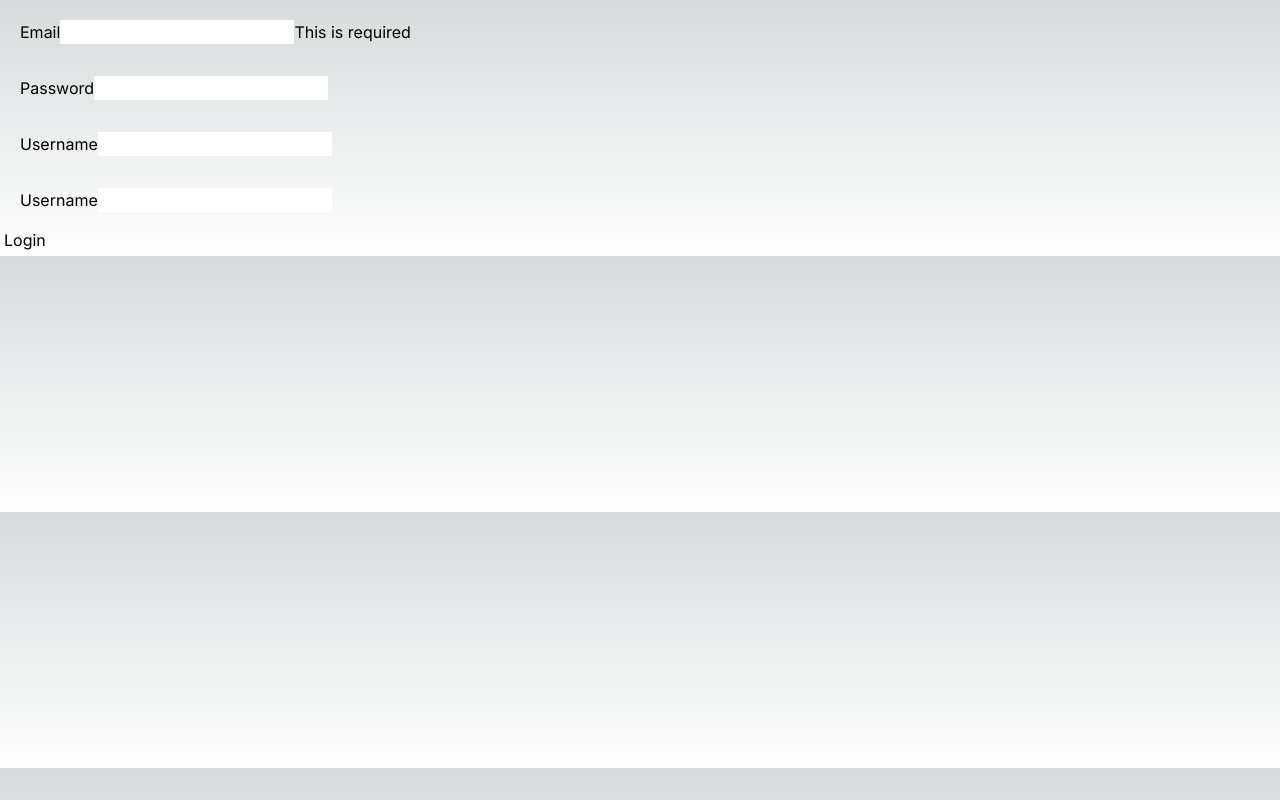
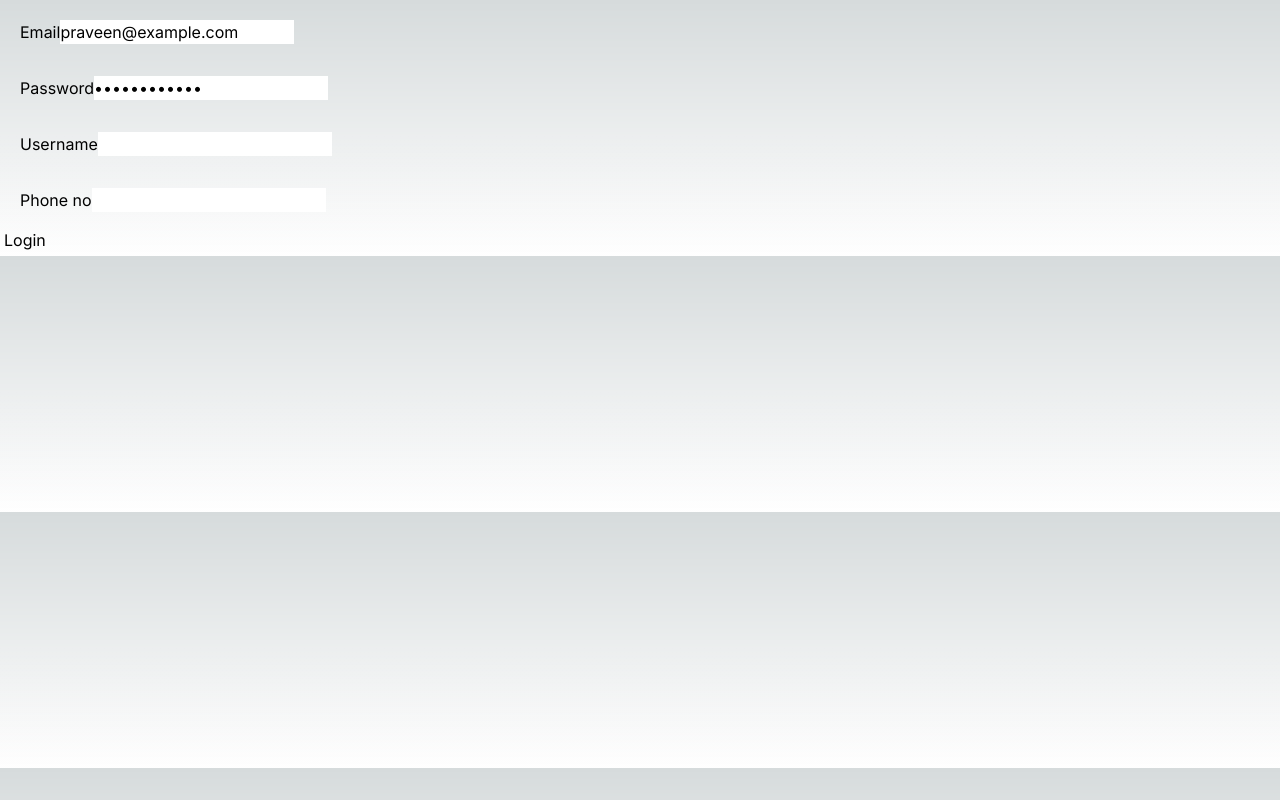
Before and after one commit to frontenddevtrainer/musicstore-nextjs-18mar, a Next.js app: page /login in a window 1280 px wide. Built offline with nearby package versions, Linux system fonts and the light colour scheme.

Commit message:
Added formik

```diff
--- a/app/components/login/index.tsx
+++ b/app/components/login/index.tsx
@@ -1,5 +1,6 @@
 "use client";
 import { useState } from "react";
+import { Formik } from "formik";
 
 const LoginForm = ({
   email = "",
@@ -8,87 +9,76 @@ const LoginForm = ({
   email: string;
   password: string;
 }) => {
-  //   const [emailValue, setEmailValue] = useState(email);
-  //   const [passwordValue, setPasswordValue] = useState(password);
-
-  const [formValue, setFormValue] = useState<{
-    username: string;
-    email: string;
-    password: string;
-    phoneno: string;
-  }>({ username: "", password: "", email: "", phoneno: "" });
-
-  const {
-    email: emailValue,
-    password: passwordValue,
-    username: usernameValue,
-    phoneno,
-  } = formValue;
-
-  const validateForm = (values: any) => {
-    const errors: any = {};
-
-    if (values["email"] === "") {
-      errors["email"] = "This is required";
-    }
-  };
-
-  const handleOnChange = (e) => {
-    const { name, value } = e.target;
-    setFormValue({ ...formValue, [name]: value });
-    validateForm({ ...formValue, [name]: value });
-  };
-
-  console.log(formValue);
-
-  const updateUserDetails = (e) => {
-    e.preventDefault();
+  const onSubmit = (values: any) => {
+    console.log(values);
   };
 
   return (
-    <form className="p-1" onSubmit={updateUserDetails}>
+    <Formik
+      initialValues={{ contact: { email: email, phoneno: "" }, password }}
+      onSubmit={onSubmit}
+    >
+      {({
+        values,
+        errors,
+        touched,
+        handleBlur,
+        handleChange,
+        handleSubmit,
+      }) => {
+        const {
+          contact: { email, phoneno },
+          password,
+        } = values;
+
+        return (
+          <form className="p-1" onSubmit={handleSubmit}>
             <p className="p-4">
-        <label htmlFor="name">Email</label>
+              <label htmlFor="email">Email</label>
               <input
-          value={emailValue}
                 type="text"
-          name="email"
-          onChange={handleOnChange}
+                name="contact.email"
+                value={email}
+                onChange={handleChange}
+                onBlur={handleBlur}
               />
-        {emailValue === "" && <span>This is required</span>}
             </p>
             <p className="p-4">
               <label htmlFor="password">Password</label>
               <input
                 type="password"
                 name="password"
-          value={passwordValue}
-          onChange={handleOnChange}
+                value={password}
+                onChange={handleChange}
+                onBlur={handleBlur}
               />
             </p>
 
             <p className="p-4">
               <label htmlFor="password">Username</label>
-        <input
-          type="password"
-          name="username"
-          value={usernameValue}
-          onChange={handleOnChange}
-        />
+              <input type="password" name="username" onChange={handleChange} />
             </p>
 
             <p className="p-4">
-        <label htmlFor="password">Username</label>
+              <label htmlFor="password">Phone no</label>
               <input
+                value={phoneno}
                 type="password"
-          name="phoneno"
-          value={phoneno}
-          onChange={handleOnChange}
+                name="contact.phoneno"
+                onChange={handleChange}
+                onBlur={handleBlur}
               />
             </p>
             <button type="submit">Login</button>
           </form>
         );
+      }}
+    </Formik>
+  );
 };
 
 export default LoginForm;
+
+{
+  /*  */
+}
--- a/package.json
+++ b/package.json
@@ -15,6 +15,7 @@
     "@as-integrations/next": "^3.0.0",
     "@reduxjs/toolkit": "^2.2.1",
     "bcryptjs": "^2.4.3",
+    "formik": "^2.4.5",
     "graphql-tag": "^2.12.6",
     "jose": "^5.2.3",
     "mongoose": "^8.2.2",
```
Also changed, not shown: 1 other file (tests, documents, lock files or other folders). Lines whose indentation alone changed are shown as unchanged.
